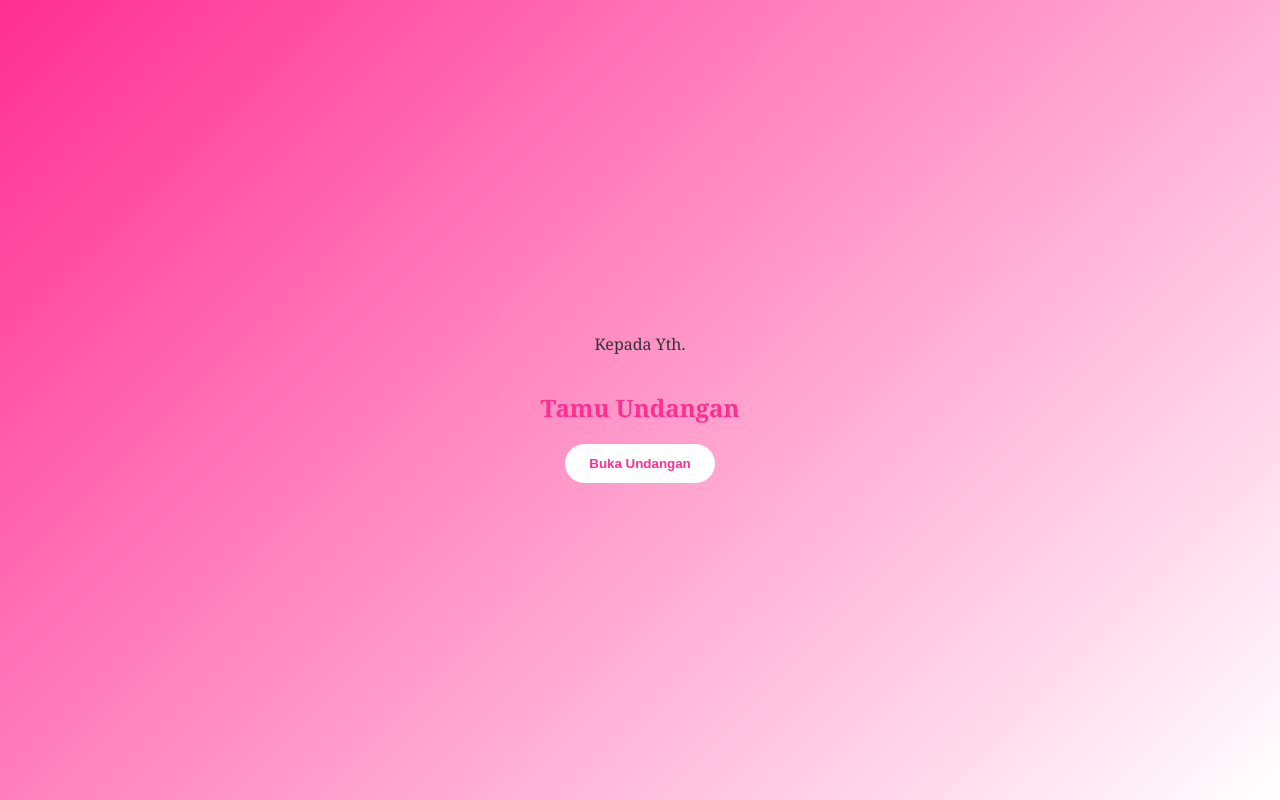
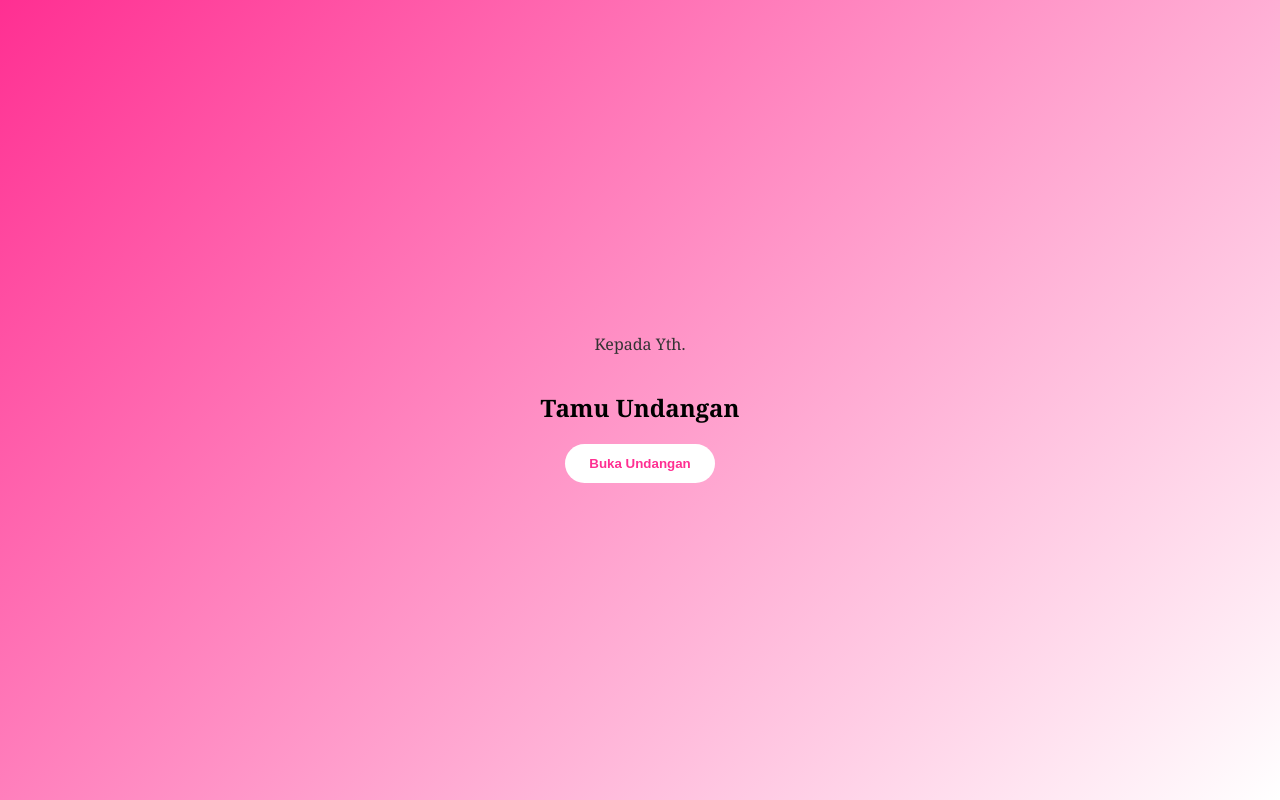
Before and after one commit to sandatya21/ratna-wiswa, a React (Create React App) app: page / in a window 1280 px wide. Built offline with nearby package versions, Linux system fonts and the light colour scheme.

Commit message:
ubah opening, galery dan musik

```diff
--- a/src/components/Opening.js
+++ b/src/components/Opening.js
@@ -1,16 +1,18 @@
-import React from 'react';
-import { motion } from 'framer-motion';
-import '../styles/opening.css';
+import React from "react";
+import { motion } from "framer-motion";
+import "../styles/opening.css";
 
 const Opening = ({ onOpen }) => {
   const params = new URLSearchParams(window.location.search);
-  const guest = params.get("u");
+
+  // Ambil nama dari URL ?u=
+  let guest = params.get("u");
+
+  // Decode spasi %20 dll
+  guest = guest ? decodeURIComponent(guest) : null;
 
   return (
-    <motion.section className="opening"
-      initial={{ opacity: 0 }}
-      animate={{ opacity: 1 }}
-    >
+    <motion.section className="opening" initial={{ opacity: 0 }} animate={{ opacity: 1 }}>
       <p>Kepada Yth.</p>
       <h2>{guest || "Tamu Undangan"}</h2>
       <button onClick={onOpen}>Buka Undangan</button>
--- a/src/styles/gallery.css
+++ b/src/styles/gallery.css
@@ -3,9 +3,6 @@
   text-align: center;
 }
 
-h2 {
-  color: #ff2f92;
-}
 .grid {
   display: grid;
   grid-template-columns: repeat(auto-fit, minmax(140px, 1fr));
--- a/src/styles/music.css
+++ b/src/styles/music.css
@@ -2,7 +2,7 @@
   position: fixed;
   bottom: 20px;
   right: 20px;
-  background: #902fff;
+  background: #ff2f92;
   color: white;
   border: none;
   border-radius: 50%;
--- a/src/styles/opening.css
+++ b/src/styles/opening.css
@@ -15,3 +15,7 @@
   color: #ff2f92;
   font-weight: bold;
 }
+
+h2 {
+  color: black;
+}
```
